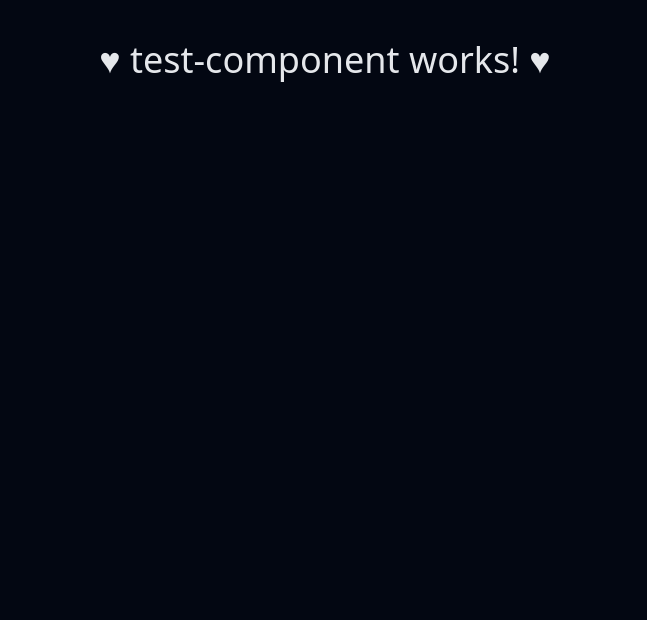
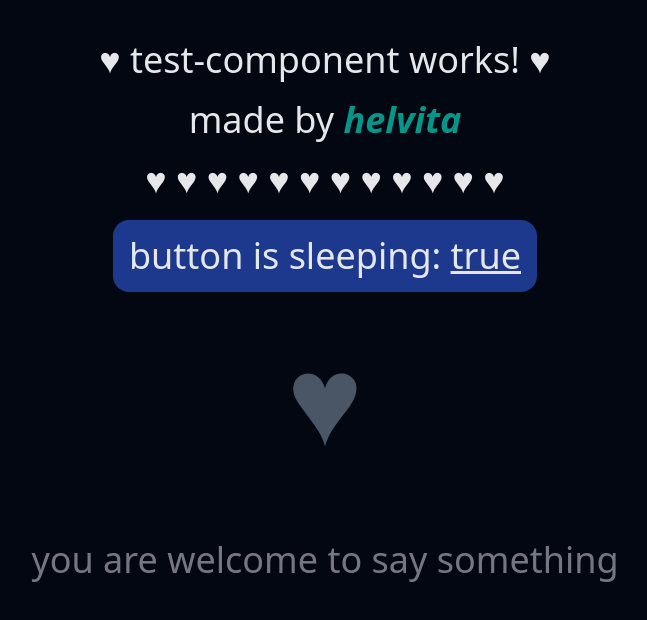
Before and after one commit to hellvita/angular-first-project, an Angular app: page / in a window 1280 px wide. Shown: the top 620 px of the page, without its empty margins (315-962 px from the left). Built offline with nearby package versions, Linux system fonts and the light colour scheme.

Commit message:
add examples of using dynamic variables and methods in the component

```diff
--- a/src/app/components/test-component/test-component.html
+++ b/src/app/components/test-component/test-component.html
@@ -1 +1,31 @@
-<p class="p-10 text-gray-200 text-4xl">♥ test-component works! ♥</p>
+<section id="test-component" class="p-10 flex flex-col items-center gap-5 text-4xl text-gray-200">
+  <p class="">♥ test-component works! ♥</p>
+  <p>
+    made by <span class="italic font-bold text-teal-600">{{ myName }}</span>
+  </p>
+  <p>{{ separateWith('♥ ', 12) }}</p>
+
+  <button [disabled]="isEnabled" [class]="buttonClasses">
+    button is sleeping: <span class="underline font-medium">{{ !isEnabled }}</span>
+  </button>
+
+  <p
+    (click)="onHeartClick()"
+    [ngClass]="{
+      'p-5 text-9xl hover:scale-110 transition-transform duration-300 cursor-pointer': true,
+      'text-gray-600': !isHeartActive,
+      'text-teal-600': isHeartActive,
+    }"
+  >
+    ♥
+  </p>
+
+  <p class="text-2xl text-gray-300">{{ userName }}</p>
+
+  <input
+    type="text"
+    [(ngModel)]="userName"
+    placeholder="you are welcome to say something"
+    class="w-200 text-center p-5 outline-0 cursor-pointer hover:border hover:border-gray-500/50 rounded-2xl"
+  />
+</section>
--- a/src/app/components/test-component/test-component.ts
+++ b/src/app/components/test-component/test-component.ts
@@ -1,11 +1,36 @@
+import { CommonModule } from '@angular/common';
 import { Component } from '@angular/core';
+import { FormsModule } from '@angular/forms';
 
 @Component({
   selector: 'app-test-component',
-  imports: [],
+  imports: [CommonModule, FormsModule],
   templateUrl: './test-component.html',
   styleUrl: './test-component.css',
 })
 export class TestComponent {
+  myName: string = 'helvita';
 
+  userName: string = '';
+
+  isEnabled: boolean = false;
+
+  isHeartActive = false;
+
+  separateWith(separator: string = '-', amount: number = 12): string {
+    const result: string = separator.repeat(amount).trim();
+    return result;
+  }
+
+  onHeartClick() {
+    this.isHeartActive = !this.isHeartActive;
+  }
+
+  get buttonClasses() {
+    const base = 'p-4 rounded-2xl bg-blue-900';
+    const interaction =
+      'hover:bg-blue-500 hover:text-gray-900 transition-colors duration-300 cursor-pointer';
+
+    return this.isEnabled ? `${base} ${interaction}` : base;
+  }
 }
```
